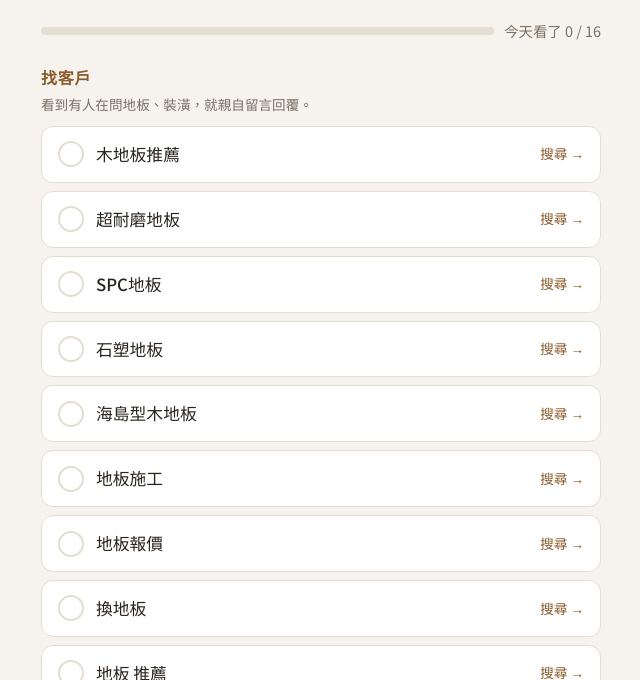
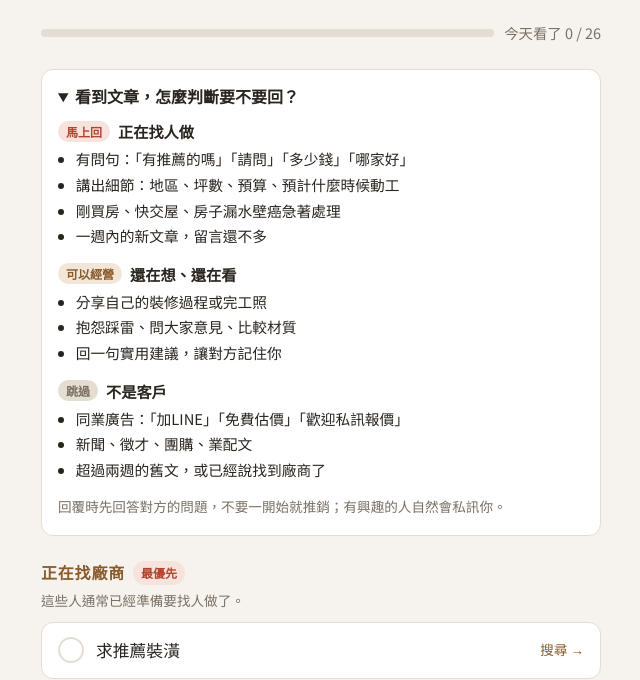
Before and after one commit to bairanxu-floor/privacy-policy, a plain HTML site: page search.html in a window 1280 px wide. Shown: the part 120-800 px from the top of the page, without its empty margins (319-959 px from the left). Drawn offline with Linux system fonts and the light colour scheme.

Commit message:
Add files via upload

```diff
--- a/search.html
+++ b/search.html
@@ -8,7 +8,7 @@
 <link rel="preconnect" href="https://fonts.googleapis.com">
 <link rel="stylesheet" href="https://fonts.googleapis.com/css2?family=Noto+Sans+TC:wght@400;500;700&display=swap">
 <style>
-  /* 版面：單欄手機清單，像施工單一樣一格一格打勾 */
+  /* 版面：單欄手機清單，依客戶需求的急迫程度由上往下排 */
   :root {
     --bg: #f6f3ee;
     --card: #ffffff;
@@ -19,18 +19,22 @@
     --accent-soft: #f1e6d8;
     --done: #3f7a4f;
     --done-soft: #e3efe5;
+    --hot: #b4432f;
+    --hot-soft: #f7e2dc;
     --font: "Noto Sans TC", "PingFang TC", "Microsoft JhengHei", system-ui, sans-serif;
   }
   @media (prefers-color-scheme: dark) {
     :root:not([data-theme="light"]) {
       --bg: #1c1916; --card: #26221e; --fg: #efe8de; --muted: #a89c8e; --line: #3a342d;
       --accent: #d9a56b; --accent-soft: #3a2e22; --done: #7fc28f; --done-soft: #23352a;
+      --hot: #ec8a74; --hot-soft: #3d2620;
       color-scheme: dark;
     }
   }
   :root[data-theme="dark"] {
     --bg: #1c1916; --card: #26221e; --fg: #efe8de; --muted: #a89c8e; --line: #3a342d;
     --accent: #d9a56b; --accent-soft: #3a2e22; --done: #7fc28f; --done-soft: #23352a;
+    --hot: #ec8a74; --hot-soft: #3d2620;
     color-scheme: dark;
   }
   * { box-sizing: border-box; }
@@ -40,14 +44,16 @@
     padding-right: max(16px, env(safe-area-inset-right, 0px));
     padding-block: 20px 40px;
   }
-  .wrap { max-width: 560px; margin: 0 auto; display: flex; flex-direction: column; gap: 22px; }
+  .wrap { max-width: 560px; margin: 0 auto; display: flex; flex-direction: column; gap: 24px; }
   header h1 { font-size: 1.5rem; margin: 0; text-wrap: balance; }
   header p { margin: 4px 0 0; color: var(--muted); font-size: 0.92rem; }
   .progress { display: flex; align-items: center; gap: 10px; font-size: 0.9rem; color: var(--muted); }
   .bar { flex: 1; height: 8px; background: var(--line); border-radius: 99px; overflow: hidden; }
   .bar span { display: block; height: 100%; width: 0; background: var(--done); transition: width .3s; }
   section { display: flex; flex-direction: column; gap: 10px; }
-  h2 { font-size: 1rem; margin: 0; color: var(--accent); letter-spacing: .05em; }
+  h2 { font-size: 1rem; margin: 0; color: var(--accent); letter-spacing: .05em; display: flex; align-items: center; gap: 8px; }
+  .tag { font-size: 0.75rem; font-weight: 700; padding: 2px 8px; border-radius: 99px; background: var(--accent-soft); color: var(--accent); letter-spacing: 0; }
+  .tag.hot { background: var(--hot-soft); color: var(--hot); }
   .hint { margin: -6px 0 0; font-size: 0.85rem; color: var(--muted); }
   .list { display: flex; flex-direction: column; gap: 8px; }
   .kw {
@@ -55,7 +61,7 @@
     background: var(--card); border: 1px solid var(--line); border-radius: 12px;
     color: var(--fg); text-decoration: none; font-size: 1.05rem; font-weight: 500;
   }
-  .kw:focus-visible, button:focus-visible, input:focus-visible { outline: 3px solid var(--accent); outline-offset: 2px; }
+  .kw:focus-visible, button:focus-visible, input:focus-visible, summary:focus-visible { outline: 3px solid var(--accent); outline-offset: 2px; }
   .kw .mark {
     flex: none; width: 26px; height: 26px; border-radius: 50%; border: 2px solid var(--line);
     display: grid; place-items: center; font-size: 0.8rem; color: transparent;
@@ -76,6 +82,15 @@
     background: var(--accent); color: var(--card); font-weight: 700; cursor: pointer;
   }
   .btn.ghost { background: var(--accent-soft); color: var(--accent); }
+  details.guide { background: var(--card); border: 1px solid var(--line); border-radius: 12px; padding: 4px 16px; }
+  details.guide summary { cursor: pointer; font-weight: 700; padding: 10px 0; }
+  .levels { display: flex; flex-direction: column; gap: 14px; padding-bottom: 14px; }
+  .level h3 { margin: 0 0 4px; font-size: 0.95rem; display: flex; align-items: center; gap: 8px; }
+  .level ul { margin: 0; padding-left: 1.2em; font-size: 0.92rem; display: flex; flex-direction: column; gap: 2px; }
+  .pill { font-size: 0.75rem; padding: 1px 8px; border-radius: 99px; font-weight: 700; }
+  .pill.s { background: var(--hot-soft); color: var(--hot); }
+  .pill.a { background: var(--accent-soft); color: var(--accent); }
+  .pill.x { background: var(--line); color: var(--muted); }
   .tips { background: var(--accent-soft); border-radius: 12px; padding: 14px 16px; font-size: 0.92rem; }
   .tips ol { margin: 6px 0 0; padding-left: 1.2em; display: flex; flex-direction: column; gap: 4px; }
   @media (prefers-reduced-motion: reduce) { .bar span { transition: none; } }
@@ -94,23 +109,46 @@
     <span id="count">今天看了 0 / 0</span>
   </div>
 
-  <section>
-    <h2>找客戶</h2>
-    <p class="hint">看到有人在問地板、裝潢，就親自留言回覆。</p>
-    <div class="list" id="list-customer"></div>
-  </section>
+  <details class="guide" id="guide" open>
+    <summary>看到文章，怎麼判斷要不要回？</summary>
+    <div class="levels">
+      <div class="level">
+        <h3><span class="pill s">馬上回</span>正在找人做</h3>
+        <ul>
+          <li>有問句：「有推薦的嗎」「請問」「多少錢」「哪家好」</li>
+          <li>講出細節：地區、坪數、預算、預計什麼時候動工</li>
+          <li>剛買房、快交屋、房子漏水壁癌急著處理</li>
+          <li>一週內的新文章，留言還不多</li>
+        </ul>
+      </div>
+      <div class="level">
+        <h3><span class="pill a">可以經營</span>還在想、還在看</h3>
+        <ul>
+          <li>分享自己的裝修過程或完工照</li>
+          <li>抱怨踩雷、問大家意見、比較材質</li>
+          <li>回一句實用建議，讓對方記住你</li>
+        </ul>
+      </div>
+      <div class="level">
+        <h3><span class="pill x">跳過</span>不是客戶</h3>
+        <ul>
+          <li>同業廣告：「加LINE」「免費估價」「歡迎私訊報價」</li>
+          <li>新聞、徵才、團購、業配文</li>
+          <li>超過兩週的舊文，或已經說找到廠商了</li>
+        </ul>
+      </div>
+      <p class="hint" style="margin:0">回覆時先回答對方的問題，不要一開始就推銷；有興趣的人自然會私訊你。</p>
+    </div>
+  </details>
 
-  <section>
-    <h2>品牌交流</h2>
-    <p class="hint">找居家、建材品牌的小編互動。</p>
-    <div class="list" id="list-brand"></div>
-  </section>
+  <div id="groups"></div>
 
   <section>
     <h2>我加的關鍵字</h2>
+    <p class="hint">建議加上你的服務地區，例如「台中裝潢」「台中統包」。</p>
     <div class="list" id="list-custom"></div>
     <form id="add-form">
-      <input id="add-input" type="text" placeholder="例如：浴室翻新" autocomplete="off">
+      <input id="add-input" type="text" placeholder="例如：台中裝潢" autocomplete="off">
       <button class="btn" type="submit">加入</button>
     </form>
     <p class="hint">自己加的關鍵字只存在這支手機（或這台電腦）的瀏覽器裡。</p>
@@ -121,17 +159,25 @@
   <div class="tips">
     <strong>使用小提醒</strong>
     <ol>
-      <li>第一次使用，請先在這個瀏覽器登入 Threads（用品牌帳號或個人帳號都可以）。</li>
+      <li>第一次使用，請先在這個瀏覽器登入 Threads。</li>
       <li>打開後如果顯示的不是最新的文章，點搜尋結果上方的「最新」。</li>
-      <li>看完按返回，回到這頁點下一個。</li>
+      <li>建議從最上面的「正在找廠商」先看，時間不夠就看這組就好。</li>
     </ol>
   </div>
 </div>
 
 <script>
-  const CUSTOMER = ["木地板推薦", "超耐磨地板", "SPC地板", "石塑地板", "海島型木地板", "地板施工",
-                    "地板報價", "換地板", "地板 推薦", "裝潢 地板", "新成屋 地板", "老屋翻新 地板"];
-  const BRAND = ["小編 交流", "小編互粉", "居家品牌 小編", "建材 小編"];
+  const GROUPS = [
+    { title: "正在找廠商", tag: "最優先", hot: true, hint: "這些人通常已經準備要找人做了。",
+      words: ["求推薦裝潢", "裝潢推薦", "裝修推薦", "統包推薦", "室內設計推薦", "裝潢報價", "木地板推薦", "系統櫃推薦"] },
+    { title: "準備要裝修", tag: "高潛力", hint: "剛買房或在做功課，先留言建立印象。",
+      words: ["新成屋裝潢", "中古屋翻新", "老屋翻新", "交屋", "裝潢預算", "裝潢踩雷"] },
+    { title: "局部修繕", tag: "小案也接", hint: "地板、浴室、漏水這類單項工程。",
+      words: ["換地板", "超耐磨地板", "SPC地板", "浴室翻新", "廚房翻新", "壁癌", "漏水", "油漆推薦"] },
+    { title: "品牌交流", tag: "經營關係", hint: "找居家、建材品牌的小編互動。",
+      words: ["小編 交流", "小編互粉", "居家品牌 小編", "建材 小編"] }
+  ];
+  const BUILT_IN = GROUPS.flatMap((g) => g.words);
 
   const today = new Date().toLocaleDateString("zh-TW");
   const store = {
@@ -146,6 +192,10 @@
   let done = store.get("done", { day: today, words: [] });
   if (done.day !== today) done = { day: today, words: [] };
   let custom = store.get("custom", []);
+
+  const guide = document.getElementById("guide");
+  if (store.get("guideClosed", false)) guide.open = false;
+  guide.addEventListener("toggle", () => store.set("guideClosed", !guide.open));
 
   const url = (q) => "https://www.threads.com/search?q=" + encodeURIComponent(q) + "&serp_type=default&filter=recent";
 
@@ -178,16 +228,25 @@
     return row;
   }
 
-  function fill(id, words, removable) {
-    const el = document.getElementById(id);
-    el.replaceChildren(...words.map((w) => item(w, removable)));
-  }
+  function render() {
+    const groups = document.getElementById("groups");
+    groups.replaceChildren(...GROUPS.map((g) => {
+      const sec = document.createElement("section");
+      sec.innerHTML = '<h2><span class="name"></span><span class="tag"></span></h2><p class="hint"></p><div class="list"></div>';
+      sec.querySelector(".name").textContent = g.title;
+      const tag = sec.querySelector(".tag");
+      tag.textContent = g.tag;
+      if (g.hot) tag.classList.add("hot");
+      sec.querySelector(".hint").textContent = g.hint;
+      sec.querySelector(".list").replaceChildren(...g.words.map((w) => item(w, false)));
+      return sec;
+    }));
+    groups.style.display = "flex";
+    groups.style.flexDirection = "column";
+    groups.style.gap = "24px";
 
-  function render() {
-    fill("list-customer", CUSTOMER, false);
-    fill("list-brand", BRAND, false);
-    fill("list-custom", custom, true);
-    const all = [...CUSTOMER, ...BRAND, ...custom];
+    document.getElementById("list-custom").replaceChildren(...custom.map((w) => item(w, true)));
+    const all = [...BUILT_IN, ...custom];
     const seen = all.filter((w) => done.words.includes(w)).length;
     document.getElementById("count").textContent = "今天看了 " + seen + " / " + all.length;
     document.getElementById("bar").style.width = (all.length ? seen / all.length * 100 : 0) + "%";
@@ -197,7 +256,7 @@
     e.preventDefault();
     const input = document.getElementById("add-input");
     const word = input.value.trim();
-    if (word && !custom.includes(word) && !CUSTOMER.includes(word) && !BRAND.includes(word)) {
+    if (word && !custom.includes(word) && !BUILT_IN.includes(word)) {
       custom.push(word);
       store.set("custom", custom);
     }
```
